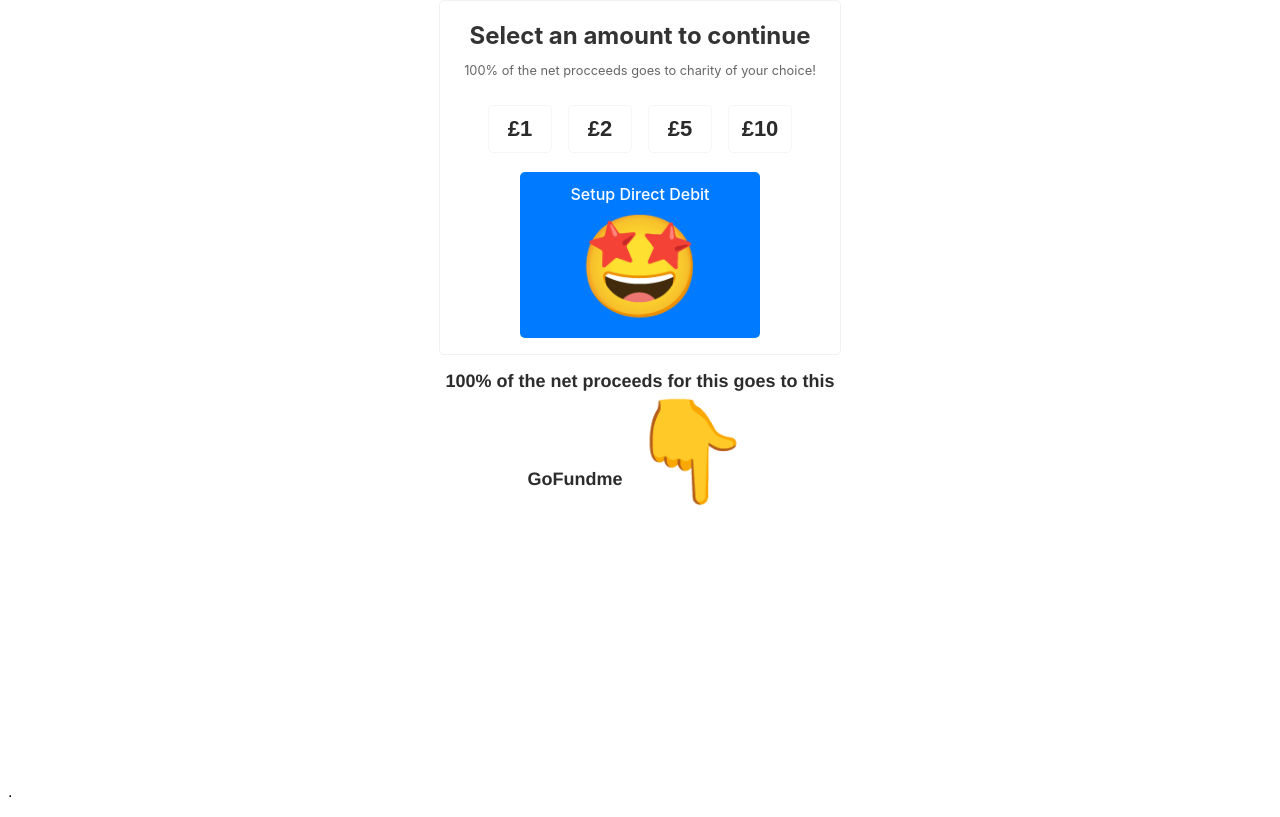
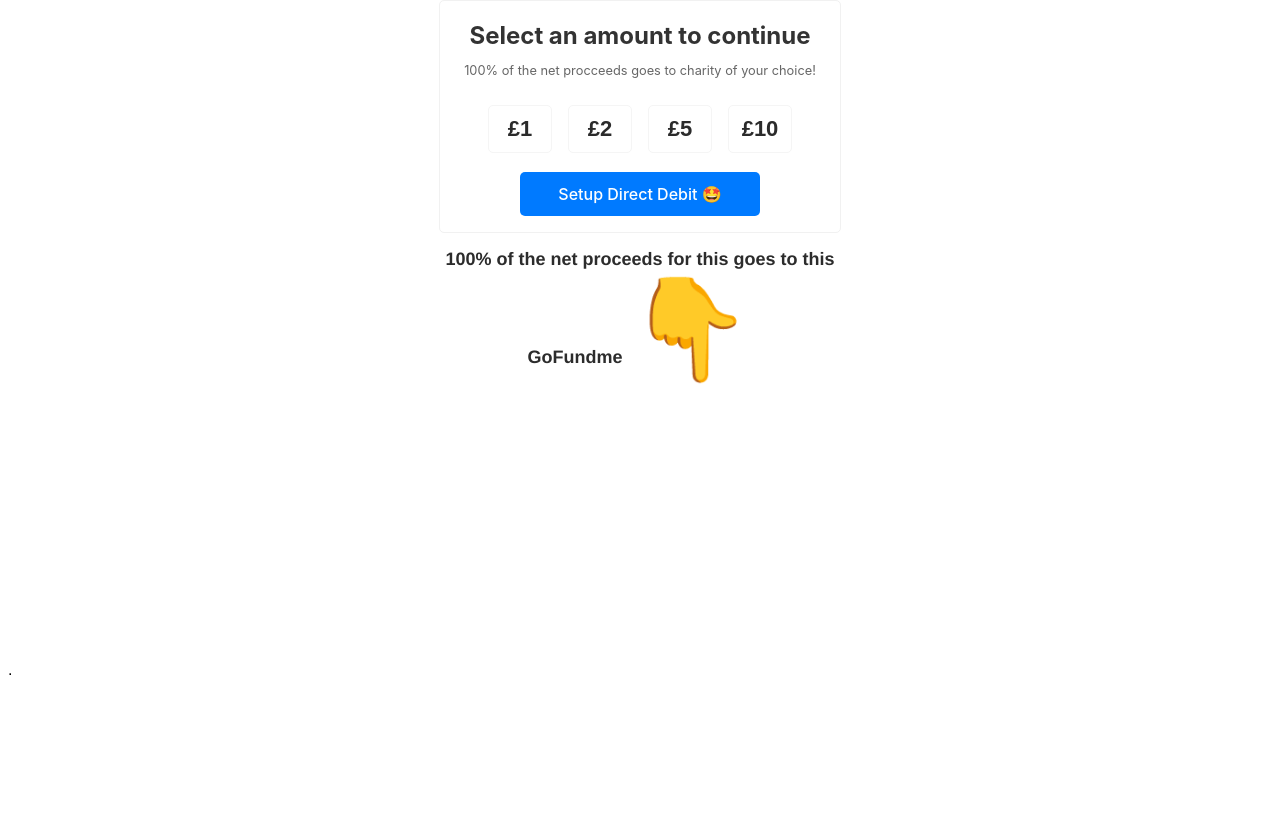
Before and after one commit to ezana-gebre/Donate-check, a plain HTML site: page index.html in a window 1280 px wide. Shown: the part 85-902 px from the top of the page. After the commit the page ends 800 px from the top, so only its background shows below. Drawn offline with Linux system fonts and the light colour scheme; a script that the page names is missing.

Commit message:
Update index.html

```diff
--- a/index.html
+++ b/index.html
@@ -47,7 +47,7 @@
 
           </div>
           <div class="finish-button">
-            <button class="finish">Setup Direct Debit    <span style='font-size:100px;'>&#129321;</span>     </button>
+            <button class="finish">Setup Direct Debit    <span>&#129321;</span>     </button>
           </div>
         </div>
         <div class="gofundme">
```
